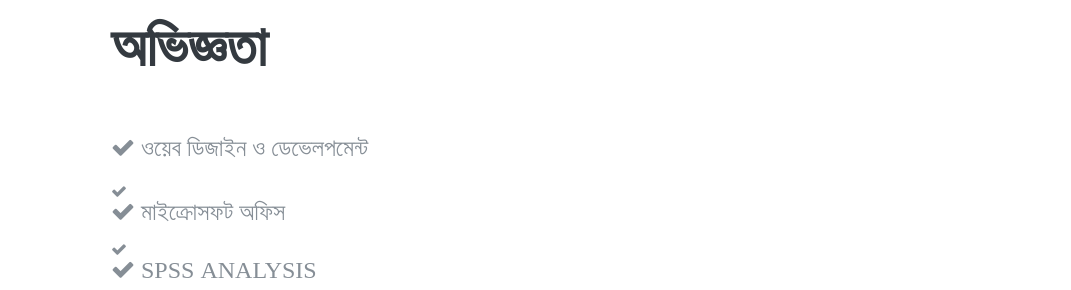
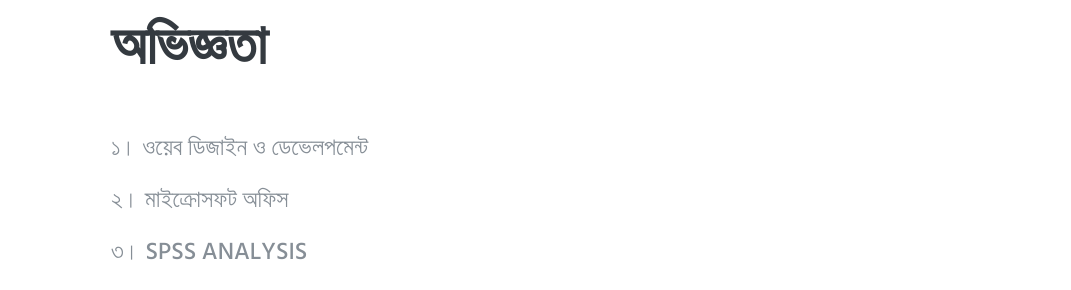
Before and after one commit to tanim3221/Admin, a plain HTML site: page index.html in a window 1280 px wide. Shown: the part 1758-2048 px from the top of the page, without its empty margins (209-1280 px from the left). Drawn offline with nearby package versions, Linux system fonts and the light colour scheme; files that its build step writes are made by us from their sources; a web font is replaced by a local one.

Commit message:
Update index.html

```diff
--- a/index.html
+++ b/index.html
@@ -109,9 +109,9 @@
             <div class="my-auto">
                 <h2 class="mb-5">অভিজ্ঞতা</h2>
 
-                <div class="subheading mb-3"><i class="fa fa-check"> ওয়েব ডিজাইন ও ডেভেলপমেন্ট</div>
-                <div class="subheading mb-3"><i class="fa fa-check"> মাইক্রোসফট অফিস</div>
-                <div class="subheading mb-3"><i class="fa fa-check"> SPSS Analysis</div>
+                <div class="subheading mb-3">১। ওয়েব ডিজাইন ও ডেভেলপমেন্ট</div>
+                <div class="subheading mb-3">২। মাইক্রোসফট অফিস</div>
+                <div class="subheading mb-3">৩। SPSS Analysis</div>
                 <ul class="list-inline dev-icons">
                     <li class="list-inline-item">
                         <i class="fa fa-html5"></i>
```
